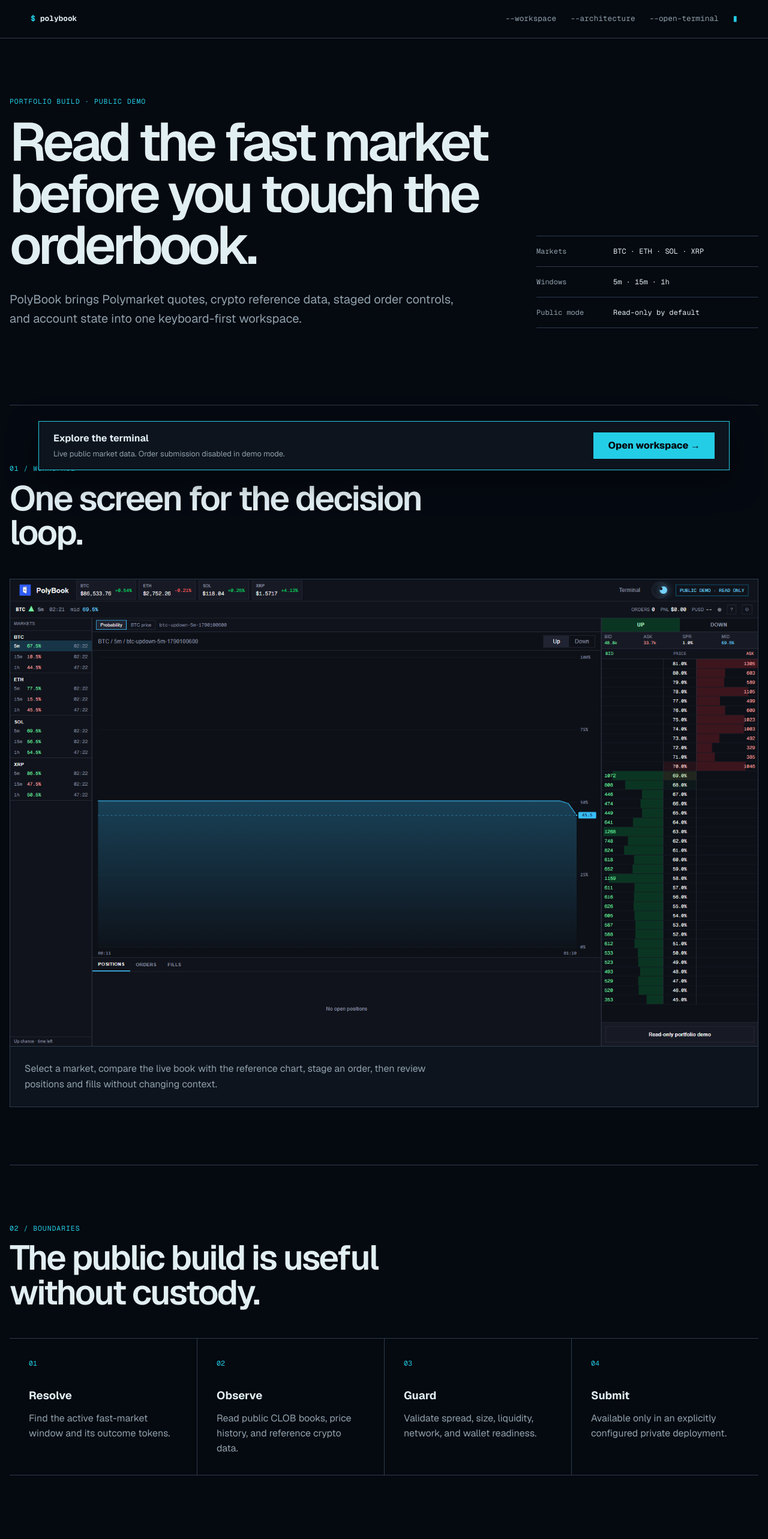
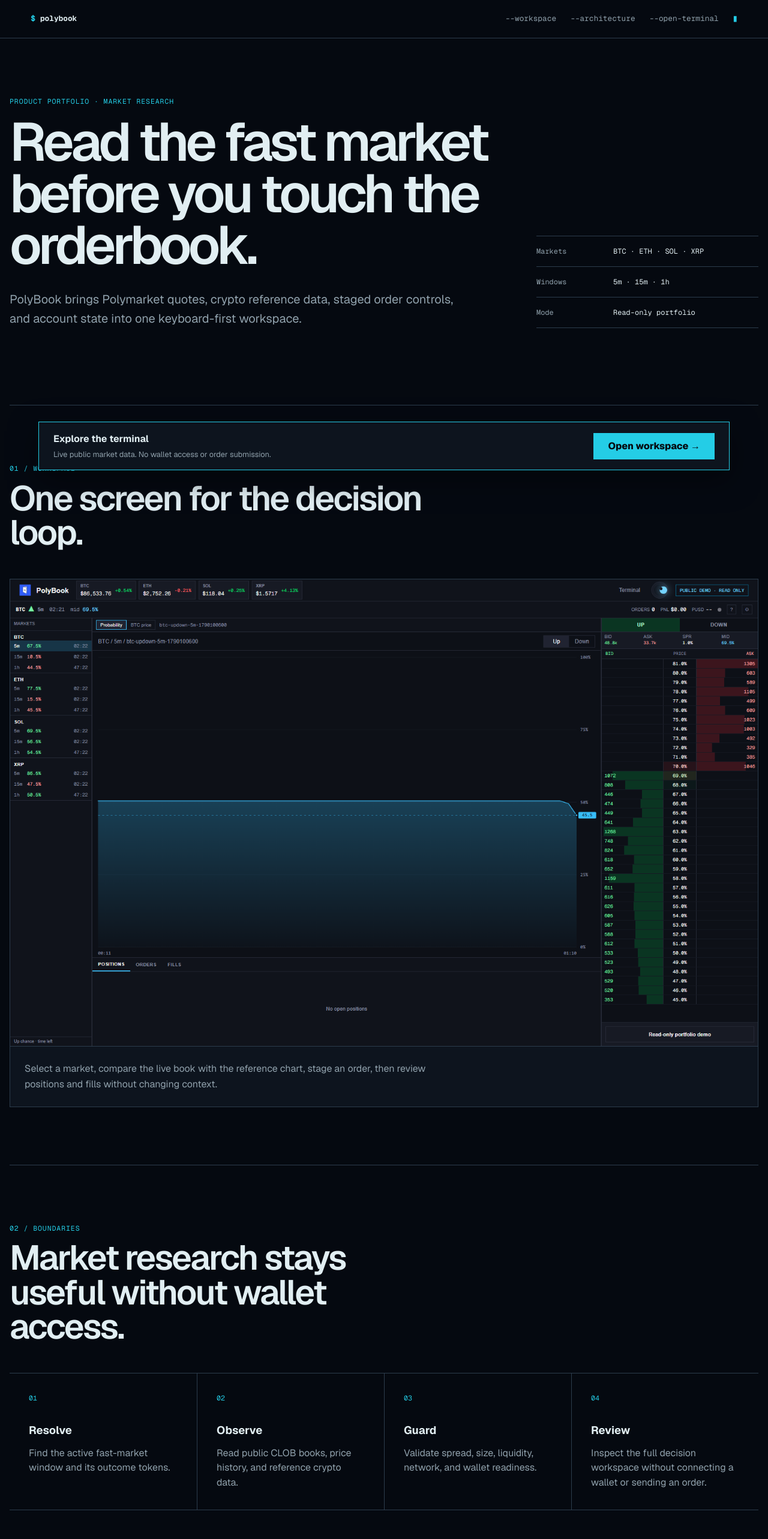
Before and after one commit to metamorphicc/PolyBook, a Next.js app: page / in a window 1280 px wide. Shown: the top 2566 px of the page at 60% size. Built offline with nearby package versions, Linux system fonts and the light colour scheme; no server answers.

Commit message:
feat: add explicit portfolio and trading modes

```diff
--- a/src/app/(routes)/scalpTerminal/page.tsx
+++ b/src/app/(routes)/scalpTerminal/page.tsx
@@ -27,14 +27,14 @@
 import { useFastMarket } from "@/app/Components/terminal/useFastMarket";
 import { useOrderTicket } from "@/app/Components/terminal/useOrderTicket";
 import { useTradingAccount } from "@/app/Components/terminal/useTradingAccount";
+import { getAppMode, isTradingMode } from "@/app/lib/appMode";
 import { useCallback, useEffect, useMemo, useRef, useState } from "react";
 
 type ChartMode = "poly" | "price";
 
 /** Seconds before expiry at which the countdown starts warning. */
 const EXPIRY_WARNING_SECONDS = 30;
-const LIVE_TRADING_ENABLED =
-  process.env.NEXT_PUBLIC_ENABLE_LIVE_TRADING === "true";
+const LIVE_TRADING_ENABLED = isTradingMode(getAppMode());
 
 const SHORTCUTS: Array<[string, string]> = [
   ["1 – 4", "Switch asset (BTC / ETH / SOL / XRP)"],
@@ -128,7 +128,7 @@
 
   const activate = useCallback(() => {
     if (!LIVE_TRADING_ENABLED) {
-      setActionError("Order submission is disabled in the public portfolio demo.");
+      setActionError("Order submission is not available in portfolio mode.");
       return;
     }
     setShowOnboarding(true);
--- /dev/null
+++ b/src/app/Components/TradingHeaderActions.tsx
@@ -0,0 +1,35 @@
+"use client";
+
+import { useState } from "react";
+import CustomConnect from "./CustomConnect";
+import { DepositContent } from "./DepositContent";
+import { useModal } from "./Modal";
+
+export function TradingHeaderActions({ compact = false }: { compact?: boolean }) {
+  const { openModal, closeModal } = useModal();
+  const [tradingWallet, setTradingWallet] = useState<string | null>(null);
+
+  const handleDeposit = () => {
+    openModal(
+      <DepositContent address={tradingWallet ?? ""} closeModal={closeModal} />,
+    );
+  };
+
+  return (
+    <>
+      <button
+        type="button"
+        disabled={!tradingWallet}
+        onClick={handleDeposit}
+        className={`shrink-0 theme-muted transition hover:bg-[var(--surface-muted)] hover:text-[var(--foreground)] disabled:cursor-not-allowed disabled:opacity-35 disabled:hover:bg-transparent ${
+          compact ? "px-2 py-1 text-xs" : "px-3 py-2 text-sm"
+        }`}
+      >
+        Deposit
+      </button>
+      <div className="min-w-0 shrink-0">
+        <CustomConnect onTradingWalletAddress={setTradingWallet} />
+      </div>
+    </>
+  );
+}
--- a/src/app/Components/header.tsx
+++ b/src/app/Components/header.tsx
@@ -3,11 +3,9 @@
 import Image from "next/image";
 import { useRouter } from "next/navigation";
 import { useEffect, useMemo, useState } from "react";
-import { useAppKitAccount } from "@reown/appkit/react";
-import { DepositContent } from "./DepositContent";
-import { useModal } from "./Modal";
-import CustomConnect from "./CustomConnect";
+import { getAppMode, isTradingMode } from "../lib/appMode";
 import { ThemeToggle } from "./ThemeToggle";
+import { TradingHeaderActions } from "./TradingHeaderActions";
 
 type Asset = "BTC" | "ETH" | "SOL" | "XRP";
 
@@ -18,9 +16,6 @@
 };
 
 const ASSETS: Asset[] = ["BTC", "ETH", "SOL", "XRP"];
-const LIVE_TRADING_ENABLED =
-  process.env.NEXT_PUBLIC_ENABLE_LIVE_TRADING === "true";
-
 /**
  * The four fast-market assets, always in the same order.
  *
@@ -120,56 +115,7 @@
 /** `compact` trims the chrome for the terminal dock, which budgets its height. */
 export default function Header({ compact = false }: { compact?: boolean }) {
   const router = useRouter();
-  const { openModal, closeModal } = useModal();
-  const { address, isConnected } = useAppKitAccount();
-  const [tradingWallet, setTradingWallet] = useState<string | null>(null);
-
-  useEffect(() => {
-    if (!isConnected || !address) {
-      // eslint-disable-next-line react-hooks/set-state-in-effect
-      setTradingWallet(null);
-      return;
-    }
-
-    let cancelled = false;
-
-    const initAccount = async () => {
-      try {
-        const tradingRes = await fetch(
-          `/api/user/trading-wallet?address=${address}`,
-        );
-        if (!tradingRes.ok) return;
-        const tradingData = await tradingRes.json();
-        if (!cancelled) {
-          setTradingWallet(
-            (tradingData.depositWalletAddress as string | null) ?? null,
-          );
-        }
-      } catch {
-        if (!cancelled) setTradingWallet(null);
-      }
-    };
-
-    initAccount();
-    // The session cookie is established asynchronously after connect (SessionSync),
-    // and the deposit address is persisted after wallet derivation. Refetch when
-    // either lands so the deposit modal shows the right address without a reload.
-    window.addEventListener("polybook:trading-wallet-updated", initAccount);
-
-    return () => {
-      cancelled = true;
-      window.removeEventListener("polybook:trading-wallet-updated", initAccount);
-    };
-  }, [address, isConnected]);
-
-  const handleDeposit = () => {
-    openModal(
-      <DepositContent
-        address={tradingWallet ?? ""}
-        closeModal={closeModal}
-      />,
-    );
-  };
+  const trading = isTradingMode(getAppMode());
 
   return (
     <header className="w-full shrink-0 border-b theme-border theme-surface">
@@ -213,17 +159,7 @@
           >
             Terminal
           </button>
-          {LIVE_TRADING_ENABLED ? <button
-            type="button"
-            disabled={!tradingWallet}
-            onClick={handleDeposit}
-            className={`theme-muted transition hover:bg-[var(--surface-muted)] hover:text-[var(--foreground)] disabled:cursor-not-allowed disabled:opacity-35 disabled:hover:bg-transparent ${
-              compact ? "px-2 py-1 text-xs" : "px-3 py-2 text-sm"
-            }`}
-          >
-            Deposit
-          </button> : null}
-          {LIVE_TRADING_ENABLED ? <button
+          {trading ? <button
             type="button"
             onClick={() => router.push("/profile")}
             className={`theme-muted transition hover:bg-[var(--surface-muted)] hover:text-[var(--foreground)] ${
@@ -236,13 +172,11 @@
 
         <ThemeToggle />
 
-        {LIVE_TRADING_ENABLED ? (
-          <div className="min-w-0 shrink-0">
-            <CustomConnect onTradingWalletAddress={setTradingWallet} />
-          </div>
+        {trading ? (
+          <TradingHeaderActions compact={compact} />
         ) : (
           <span className="shrink-0 border border-sky-400/50 px-2 py-1 font-mono text-[10px] text-sky-300">
-            PUBLIC DEMO · READ ONLY
+            PORTFOLIO · READ ONLY
           </span>
         )}
       </div>
--- a/src/app/Components/terminal/DomLadder.tsx
+++ b/src/app/Components/terminal/DomLadder.tsx
@@ -416,7 +416,7 @@
           onClick={onActivate}
           className="w-full border border-[var(--accent)] bg-[var(--accent)]/10 px-3 py-2 text-[11px] font-semibold text-[var(--foreground)] transition hover:bg-[var(--accent)]/20 disabled:cursor-not-allowed disabled:border-[var(--border)] disabled:bg-transparent disabled:theme-muted"
         >
-          {readOnly ? "Read-only portfolio demo" : "Enable trading"}
+          {readOnly ? "Portfolio mode · read only" : "Enable trading"}
         </button>
       </div>
     );
--- a/src/app/layout.tsx
+++ b/src/app/layout.tsx
@@ -3,6 +3,7 @@
 import "./globals.css";
 import { ModalProvider } from "./Components/Modal";
 import { ThemeProvider } from "./Components/ThemeProvider";
+import { getAppMode, isTradingMode } from "./lib/appMode";
 const geistSans = Geist({
   variable: "--font-geist-sans",
   subsets: ["latin"],
@@ -13,21 +14,31 @@
   subsets: ["latin"],
 });
 
-export const metadata: Metadata = {
-  metadataBase: new URL(process.env.NEXT_PUBLIC_APP_URL ?? "http://localhost:3002"),
+export function generateMetadata(): Metadata {
+  const trading = isTradingMode(getAppMode());
+  const title = trading
+    ? "PolyBook — Fast-market trading terminal"
+    : "PolyBook — Fast-market research terminal";
+  const description = trading
+    ? "A guarded Polymarket execution workspace for BTC, ETH, SOL, and XRP fast markets."
+    : "A read-only Polymarket research terminal for BTC, ETH, SOL, and XRP fast markets.";
+
+  return {
+    metadataBase: new URL(
+      process.env.NEXT_PUBLIC_APP_URL ?? "http://localhost:3002",
+    ),
     title: {
-    default: "PolyBook — Fast-market research terminal",
+      default: title,
       template: "%s · PolyBook",
     },
-  description:
-    "A read-first Polymarket fast-market terminal for BTC, ETH, SOL, and XRP.",
+    description,
     openGraph: {
-    title: "PolyBook — Fast-market research terminal",
-    description:
-      "Live orderbooks, reference charts, position controls, and explicit trading guards in one workspace.",
+      title,
+      description,
       type: "website",
     },
   };
+}
 
 export default function RootLayout({
   children,
--- /dev/null
+++ b/src/app/lib/appMode.ts
@@ -0,0 +1,17 @@
+export const APP_MODES = ["portfolio", "trading"] as const;
+
+export type AppMode = (typeof APP_MODES)[number];
+
+export function getAppMode(): AppMode {
+  const value = process.env.NEXT_PUBLIC_APP_MODE ?? "portfolio";
+
+  if (value === "portfolio" || value === "trading") return value;
+
+  throw new Error(
+    `Invalid NEXT_PUBLIC_APP_MODE: ${value}. Expected "portfolio" or "trading".`,
+  );
+}
+
+export function isTradingMode(mode = getAppMode()) {
+  return mode === "trading";
+}
--- a/src/app/page.tsx
+++ b/src/app/page.tsx
@@ -1,8 +1,12 @@
 import Image from "next/image";
 import Link from "next/link";
+import { getAppMode, isTradingMode } from "./lib/appMode";
 import styles from "./portfolio.module.css";
 
 export default function Main() {
+  const mode = getAppMode();
+  const trading = isTradingMode(mode);
+
   return (
     <main className={styles.page}>
       <nav className={styles.commandNav} aria-label="Primary navigation">
@@ -19,8 +23,16 @@
 
       <section className={styles.hero}>
         <div className={styles.heroCopy}>
-          <p className={styles.kicker}>Portfolio build · public demo</p>
-          <h1>Read the fast market before you touch the orderbook.</h1>
+          <p className={styles.kicker}>
+            {trading
+              ? "Trading workspace · authenticated execution"
+              : "Product portfolio · market research"}
+          </p>
+          <h1>
+            {trading
+              ? "Move from market signal to guarded execution."
+              : "Read the fast market before you touch the orderbook."}
+          </h1>
           <p className={styles.lede}>
             PolyBook brings Polymarket quotes, crypto reference data, staged order
             controls, and account state into one keyboard-first workspace.
@@ -29,7 +41,10 @@
         <dl className={styles.scope} aria-label="Product scope">
           <div><dt>Markets</dt><dd>BTC · ETH · SOL · XRP</dd></div>
           <div><dt>Windows</dt><dd>5m · 15m · 1h</dd></div>
-          <div><dt>Public mode</dt><dd>Read-only by default</dd></div>
+          <div>
+            <dt>Mode</dt>
+            <dd>{trading ? "Wallet-backed trading" : "Read-only portfolio"}</dd>
+          </div>
         </dl>
       </section>
 
@@ -56,20 +71,36 @@
       <section id="architecture" className={styles.architecture} aria-labelledby="architecture-title">
         <div className={styles.sectionHead}>
           <p>02 / Boundaries</p>
-          <h2 id="architecture-title">The public build is useful without custody.</h2>
+          <h2 id="architecture-title">
+            {trading
+              ? "Execution stays behind explicit account and risk checks."
+              : "Market research stays useful without wallet access."}
+          </h2>
         </div>
         <ol className={styles.flow}>
           <li><span>01</span><strong>Resolve</strong><p>Find the active fast-market window and its outcome tokens.</p></li>
           <li><span>02</span><strong>Observe</strong><p>Read public CLOB books, price history, and reference crypto data.</p></li>
           <li><span>03</span><strong>Guard</strong><p>Validate spread, size, liquidity, network, and wallet readiness.</p></li>
-          <li><span>04</span><strong>Submit</strong><p>Available only in an explicitly configured private deployment.</p></li>
+          <li>
+            <span>04</span>
+            <strong>{trading ? "Submit" : "Review"}</strong>
+            <p>
+              {trading
+                ? "Send an order only after wallet, session, balance, and allowance checks pass."
+                : "Inspect the full decision workspace without connecting a wallet or sending an order."}
+            </p>
+          </li>
         </ol>
       </section>
 
       <aside className={styles.stickyCta}>
         <div>
           <strong>Explore the terminal</strong>
-          <span>Live public market data. Order submission disabled in demo mode.</span>
+          <span>
+            {trading
+              ? "Authenticated account data and guarded order execution."
+              : "Live public market data. No wallet access or order submission."}
+          </span>
         </div>
         <Link href="/terminal">Open workspace →</Link>
       </aside>
```
Also changed, not shown: 2 other files (tests, documents, lock files or other folders). Lines whose indentation alone changed are shown as unchanged.
